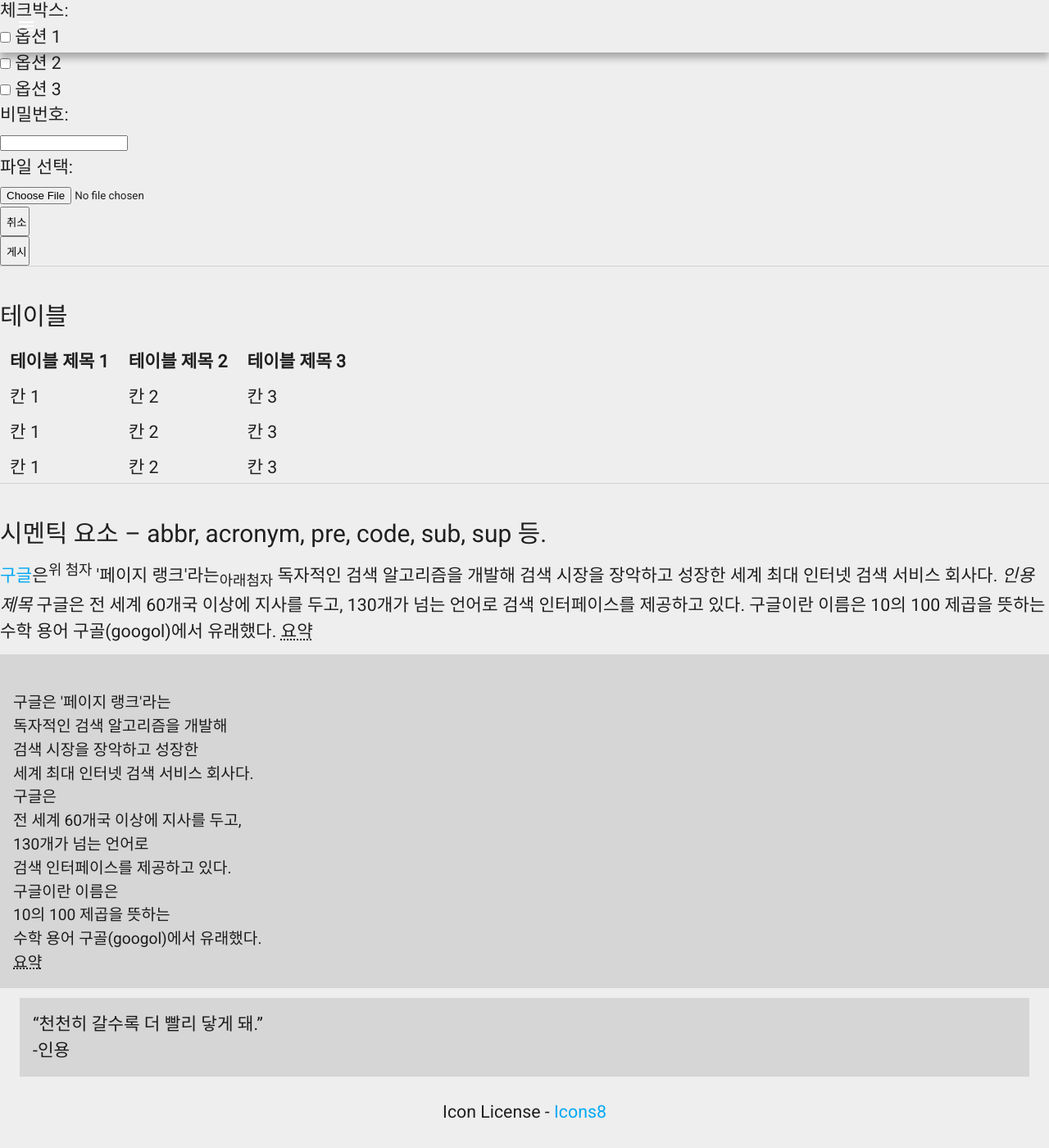
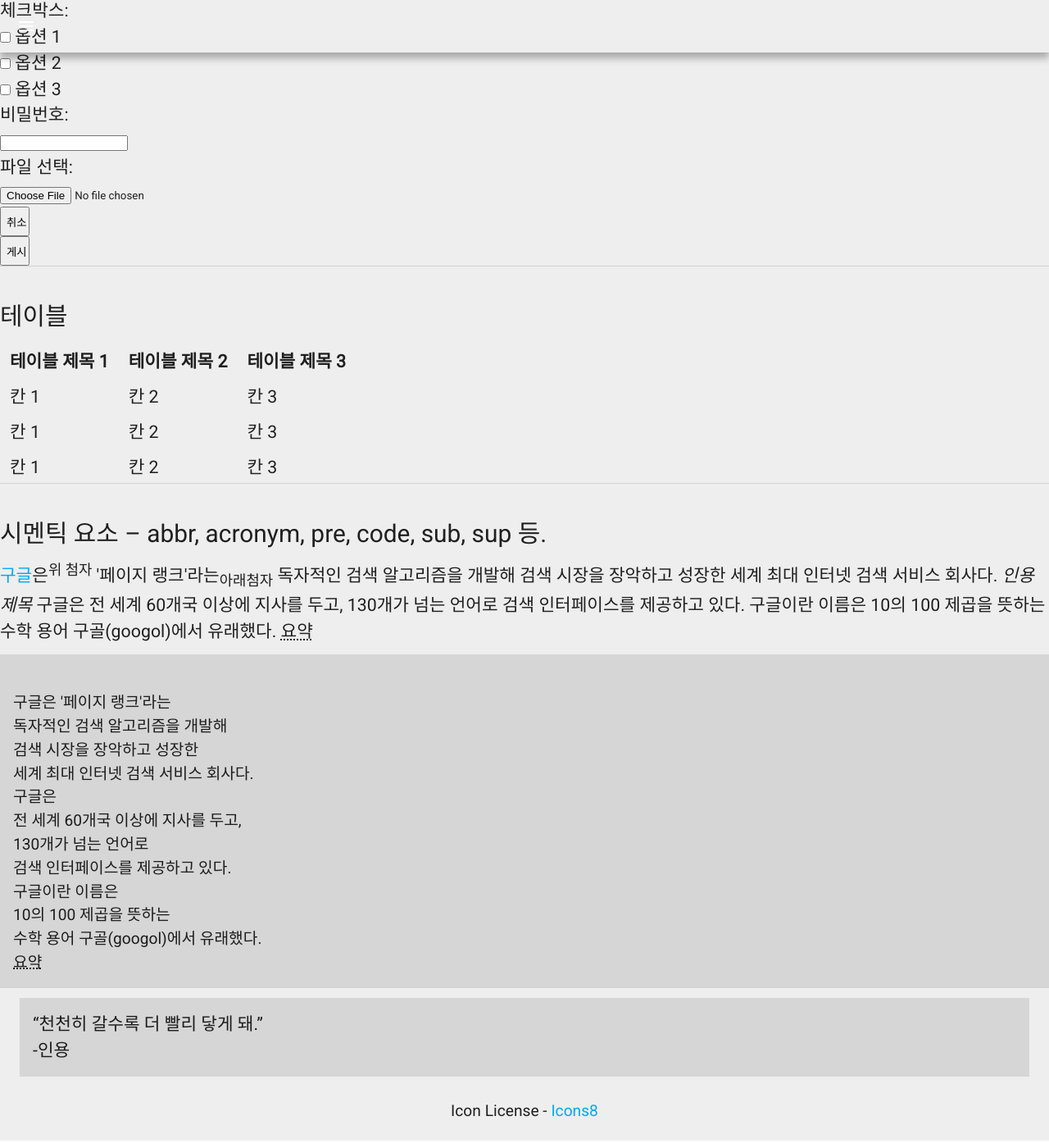
Before and after one commit to opnay/opnay.github.io, a Jekyll site: the page built from test.html, in a window 1280 px wide and 1400 px high, scrolled down 2074 px. Shown: the whole window at 82% size. Built offline with Jekyll 4.4.1, drawn with Linux system fonts in a browser that asks for light colours.

Commit message:
css: material: Some layout size convert to rem

```diff
--- a/_layouts/default.html
+++ b/_layouts/default.html
@@ -32,7 +32,7 @@
 		</div>
 	</nav>
 	<div class="content">{{ content }}
-	<footer style="text-align:center;">Icon License - <a href="https://icons8.com">Icons8</a></footer>
+	<footer class="footer">Icon License - <a href="https://icons8.com">Icons8</a></footer>
 	<script>
 		(function ($) {
 			/* Side Menu */
--- a/css/material.css
+++ b/css/material.css
@@ -65,7 +65,7 @@
 .right {float:right;}
 
 /* Components */
-.section {margin:16px 12px; width:calc(100% - 24px);}
+.section {margin:1.2rem auto; width:calc(100% - 1.2rem);}
 .desktop .section {margin:32px auto; width:688px;} /* article width: 640px */
 .desktop.wide .section {width:968px;} /* article width: 920px */
 
@@ -83,6 +83,8 @@
 .desktop .nav .top {width:calc(100% - 320px);}
 .desktop .nav .menu {display:none;}
 
-.content {padding-top:64px; padding-bottom:32px;}
+.content {padding:64px 0 1.2rem;}
 
 .cover {z-index:110; background:rgba(0,0,0,0.1); position:fixed; width:100%; height:100%;}
+
+.footer {text-align:center; font-size:0.9rem;}
```
